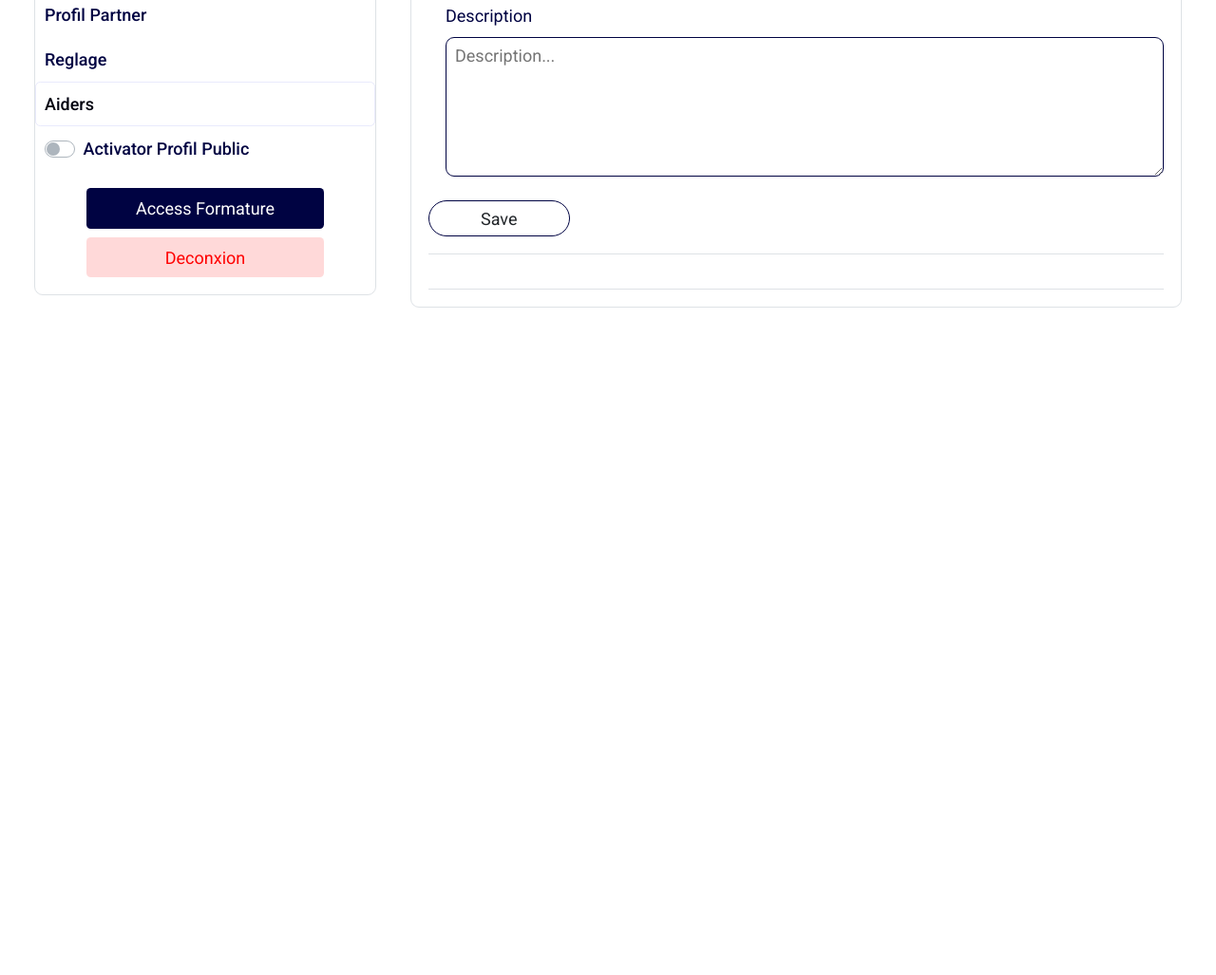
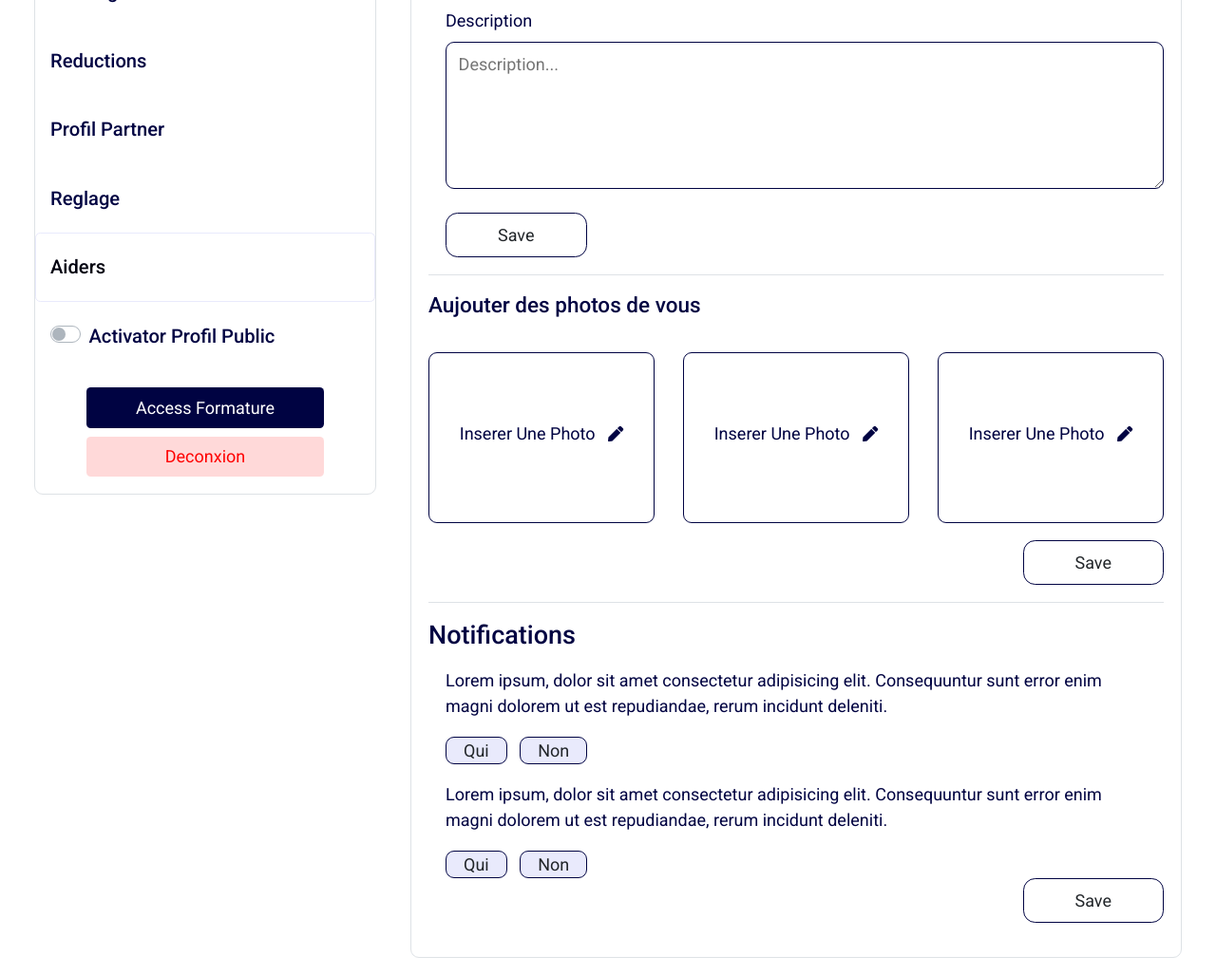
Before and after one commit to Say-M/realize-dashboard, a plain HTML site: page page-6.html in a window 1280 px wide. Shown: the part 437-1464 px from the top of the page at 95% size. Before the commit the page ends 800 px from the top, so only its background shows below. Drawn offline with nearby package versions, Linux system fonts and the light colour scheme; a script that the page names is missing.

Commit message:
page 6 completed and issues fixed

```diff
--- a/page-6.html
+++ b/page-6.html
@@ -45,14 +45,13 @@
           src="./assets/images/81b6a7753042b1319a674f6d0555082be75df8b9.png"
           alt="bienvenue alexandre"
         />
-        <i class="fas fa-bars menu"></i>
       </div>
     </header>
     <main>
       <aside class="sidebar">
         <div class="border">
           <div class="header-sidebar">
-            <h5>bienvenue alexandre</h5>
+            <h4>bienvenue alexandre</h4>
             <small class="text-muted">alexandre@gmail.com</small>
           </div>
           <ul class="body-sidebar">
@@ -94,7 +93,17 @@
               exercitationem et quisquam maiores necessitatibus labore ex
               aperiam voluptatum maxime!
             </p>
-            <h5 class="mb-3">Profile public</h5>
+            <h4 class="mb-3">
+              Profile public
+              <div class="custom-control custom-switch d-inline ml-2">
+                <input
+                  type="checkbox"
+                  class="custom-control-input"
+                  id="customSwitch2"
+                />
+                <label class="custom-control-label" for="customSwitch2"></label>
+              </div>
+            </h4>
             <form action="#">
               <div class="image-upload">
                 <img
@@ -121,13 +130,112 @@
               </div>
               <button
                 type="submit"
-                class="btn btn-rounded btn-outline-cyan px-5 py-1"
+                class="btn btn-rounded btn-outline-cyan px-5 py-2 ml-3"
               >
                 save
               </button>
             </form>
           </div>
-          <div class="profile-section border-bottom pt-3"></div>
+          <div class="profile-section border-bottom pt-3">
+            <h5 class="mb-3">Aujouter des photos de vous</h5>
+            <div class="row">
+              <div class="col-md-4 col-sm-6">
+                <label for="multi-photo1" class="multi-photos">
+                  <span>inserer une photo <i class="fas fa-pen"></i></span>
+                </label>
+                <input class="d-none" type="file" id="multi-photo1" />
+              </div>
+              <div class="col-md-4 col-sm-6">
+                <label for="multi-photo2" class="multi-photos">
+                  <span>inserer une photo <i class="fas fa-pen"></i></span>
+                </label>
+                <input class="d-none" type="file" id="multi-photo2" />
+              </div>
+              <div class="col-md-4 col-sm-6">
+                <label for="multi-photo3" class="multi-photos">
+                  <span>inserer une photo <i class="fas fa-pen"></i></span>
+                </label>
+                <input class="d-none" type="file" id="multi-photo3" />
+              </div>
+            </div>
+            <div class="text-right">
+              <button
+                type="submit"
+                class="btn btn-rounded btn-outline-cyan px-5 py-2"
+              >
+                Save
+              </button>
+            </div>
+          </div>
+          <div class="profile-section pt-3">
+            <h4>Notifications</h4>
+            <div class="px-3 pt-3">
+              <p>
+                Lorem ipsum, dolor sit amet consectetur adipisicing elit.
+                Consequuntur sunt error enim magni dolorem ut est repudiandae,
+                rerum incidunt deleniti.
+              </p>
+              <button
+                style="
+                  padding: 0 1rem;
+                  border: 1px solid #000342;
+                  border-radius: 0.5rem;
+                  background: #e9eafc;
+                "
+                class="btn mr-2"
+              >
+                Qui
+              </button>
+              <button
+                style="
+                  padding: 0 1rem;
+                  border: 1px solid #000342;
+                  border-radius: 0.5rem;
+                  background: #e9eafc;
+                "
+                class="btn"
+              >
+                Non
+              </button>
+            </div>
+            <div class="px-3 pt-3">
+              <p>
+                Lorem ipsum, dolor sit amet consectetur adipisicing elit.
+                Consequuntur sunt error enim magni dolorem ut est repudiandae,
+                rerum incidunt deleniti.
+              </p>
+              <button
+                style="
+                  padding: 0 1rem;
+                  border: 1px solid #000342;
+                  border-radius: 0.5rem;
+                  background: #e9eafc;
+                "
+                class="btn mr-2"
+              >
+                Qui
+              </button>
+              <button
+                style="
+                  padding: 0 1rem;
+                  border: 1px solid #000342;
+                  border-radius: 0.5rem;
+                  background: #e9eafc;
+                "
+                class="btn"
+              >
+                Non
+              </button>
+            </div>
+            <div class="text-right">
+              <button
+                type="submit"
+                class="btn btn-rounded btn-outline-cyan py-2 px-5"
+              >
+                Save
+              </button>
+            </div>
+          </div>
         </div>
       </section>
     </main>
--- a/scripts/app.js
+++ /dev/null
@@ -1,8 +0,0 @@
-//sidebar
-const menu = document.querySelector('.menu')
-const sidebar = document.querySelector('.sidebar div')
-menu.addEventListener('click', function () {
-    sidebar.classList.toggle('active')
-    menu.classList.toggle('fa-times')
-    menu.classList.toggle('fa-bars')
-})
--- a/scss/_form.scss
+++ b/scss/_form.scss
@@ -8,7 +8,7 @@
   textarea {
     border: 1px solid $cyan;
     border-radius: 0.5rem;
-    padding: 0.3rem 0.5rem;
+    padding: 0.5rem 0.7rem;
     &:focus {
       border-color: transparentize($color: $cyan, $amount: 0.3);
       outline: none;
--- a/scss/_header.scss
+++ b/scss/_header.scss
@@ -18,6 +18,9 @@ header {
     }
   }
   .center-header {
+    @media screen and(max-width: 767.98px) {
+      display: none;
+    }
     h2 {
       text-transform: capitalize;
       margin-bottom: 0;
--- a/scss/_profile.scss
+++ b/scss/_profile.scss
@@ -1,7 +1,20 @@
 .profile-section {
   padding-bottom: 1rem;
-  h5 {
+  h4 {
     margin-bottom: 0;
+    .custom-control-input:focus:not(:checked) ~ .custom-control-label {
+      &::before {
+        border-color: transparentize($color: $green, $amount: 0.3);
+        box-shadow: 0 0 0 0.2rem transparentize($color: $green, $amount: 0.75);
+      }
+    }
+    .custom-control-input:checked ~ .custom-control-label {
+      &::before {
+        background-color: $green;
+        border-color: transparentize($color: $green, $amount: 0.3);
+        box-shadow: 0 0 0 0.2rem transparentize($color: $green, $amount: 0.75);
+      }
+    }
   }
   form {
     .image-upload {
@@ -56,4 +69,21 @@
       }
     }
   }
+  .multi-photos {
+    margin: 1rem 0;
+    border: 1px solid $cyan;
+    border-radius: 0.5rem;
+    text-align: center;
+    height: 10rem;
+    width: 100%;
+    cursor: pointer;
+    span {
+      position: relative;
+      top: 40%;
+      i {
+        font-size: 90%;
+        margin-left: 0.5rem;
+      }
+    }
+  }
 }
--- a/scss/_reset.scss
+++ b/scss/_reset.scss
@@ -21,6 +21,9 @@ body {
 main {
   padding: 1rem 2rem;
   display: flex;
+  @media screen and (max-width: 991.98px) {
+    flex-direction: column;
+  }
   @media screen and (max-width: 767.98px) {
     padding: 1rem;
   }
@@ -103,5 +106,5 @@ button {
   }
 }
 .btn-rounded {
-  border-radius: 10rem;
+  border-radius: 0.7rem;
 }
--- a/scss/_sidebar.scss
+++ b/scss/_sidebar.scss
@@ -6,9 +6,12 @@ aside.sidebar {
       padding: 1rem 0.5rem 0.5rem;
       border-bottom: 1px solid $cyan;
       padding-bottom: 0.3rem;
-      h5 {
+      h4 {
         text-transform: capitalize;
         margin-bottom: 0;
+      }
+      small {
+        font-size: 1rem;
       }
     }
     .body-sidebar {
@@ -22,10 +25,11 @@ aside.sidebar {
           text-transform: capitalize;
           color: $cyan;
           text-decoration: none;
-          padding: 0.5rem;
+          padding: 1.12rem 0.834rem;
           border: 1px solid transparent;
           border-radius: 0.3rem;
           font-weight: 500;
+          font-size: 1.12rem;
           display: flex;
           justify-content: space-between;
           span {
@@ -60,17 +64,8 @@ aside.sidebar {
   }
   @media screen and (max-width: 991.98px) {
     & > div {
-      position: absolute;
-      z-index: 11;
-      background: $white;
-      transition: 0.3s ease-in-out;
-      left: -100%;
-      &.active {
-        left: 2rem;
-        @media screen and (max-width: 991.98px) {
-          left: 1rem;
-        }
-      }
+      width: 100%;
+      margin-bottom: 2rem;
     }
   }
 }
```
Also changed, not shown: page-5.html (+11 -12 lines), dist/styles.min.css.
